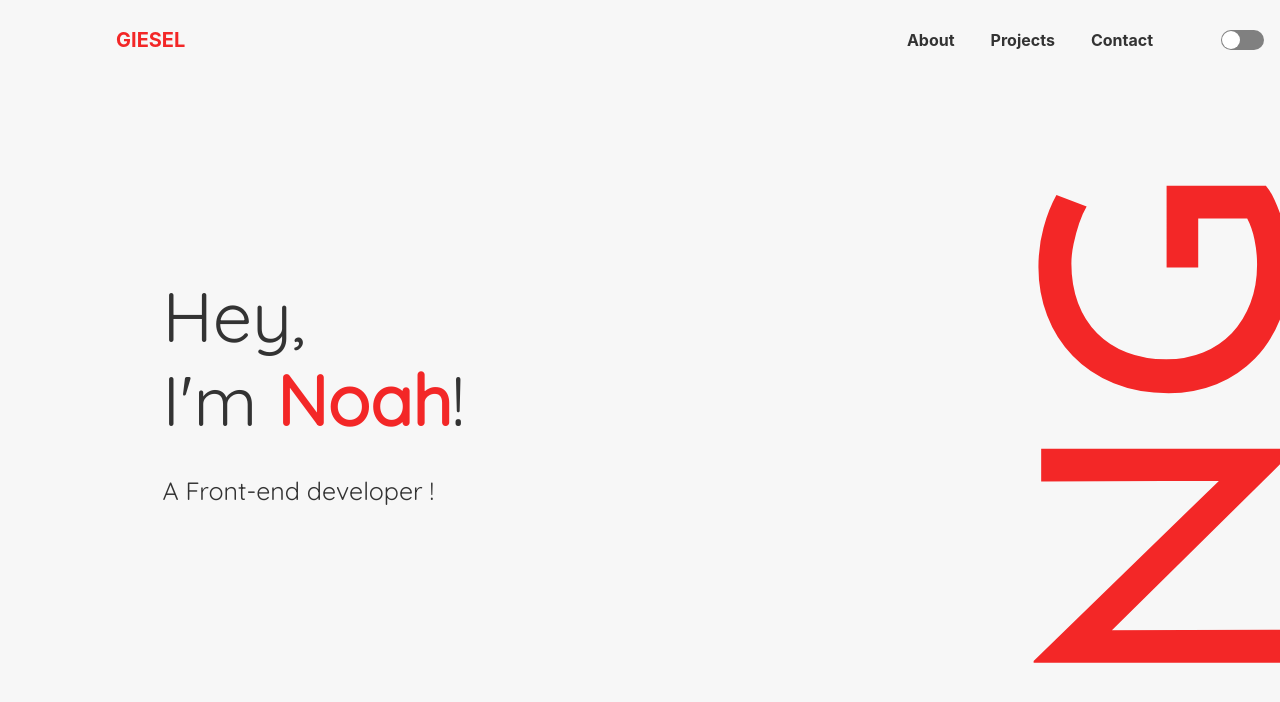
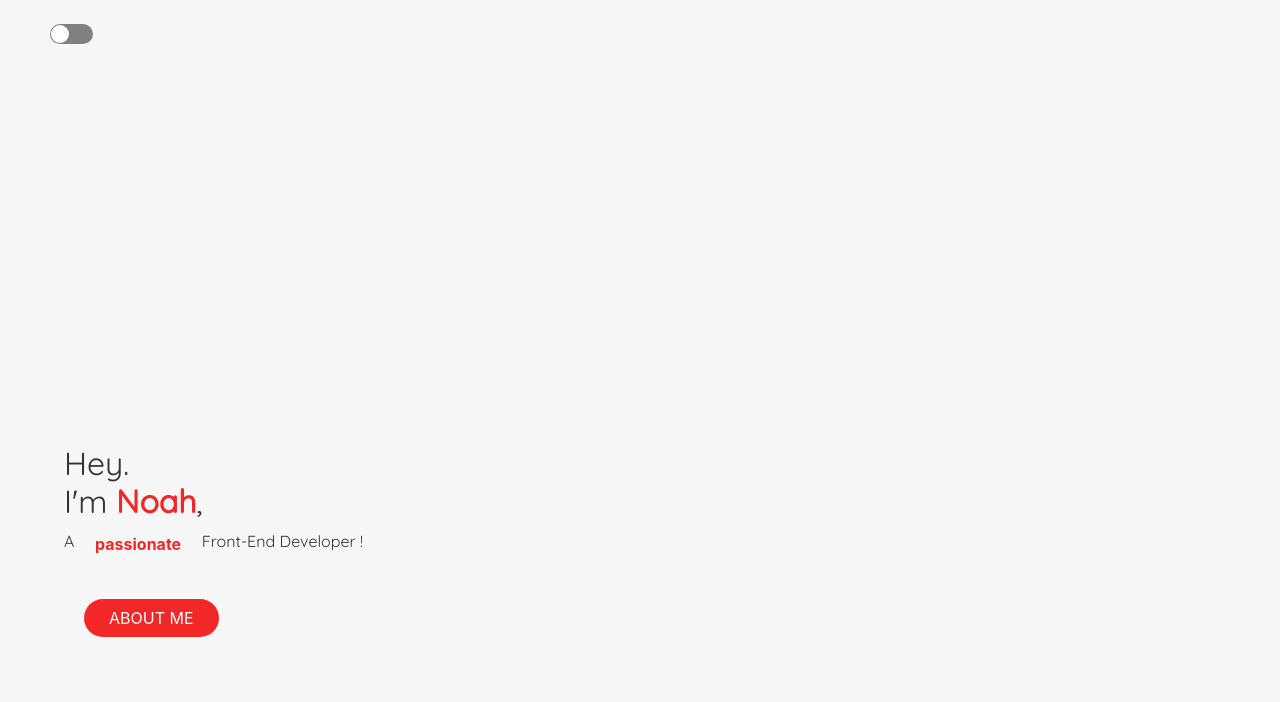
Before and after one commit to NoahGiesel/Personal-Portfolio, a plain HTML site: page index.html in a window 1280 px wide. Drawn offline with nearby package versions, Linux system fonts and the light colour scheme.

Commit message:
added landing page UI

```diff
--- a/app.js
+++ b/app.js
@@ -1,3 +1,6 @@
+
+//theme changer
+
 var checkbox = document.querySelector('input[name=theme]');
 
 checkbox.addEventListener('change', function() {
@@ -16,3 +19,59 @@ let trans = () => {
         document.documentElement.classList.remove('transition')
     }, 1000)
 }
+
+
+
+//nav
+let aperto = false;
+
+
+const navSlide  = () => {
+    const burger = document.querySelector('.burger');
+    const nav = document.querySelector('.nav-links');
+    const navLinks = document.querySelectorAll('.nav-links li');
+    const body = document.querySelector('body');
+
+    burger.addEventListener('click',() => {
+        nav.classList.toggle('nav-active');
+        body.classList.toggle("fixedPosition");
+        aperto === false ? aperto = true :  aperto = false;
+         navLinks.forEach(link =>{
+            if(link.style.animation){
+
+                link.style.animation = '';
+            }else {
+                link.style.animation = 'navLinkFade 0.5s ease forwards  .65s';
+           }
+         });
+         burger.classList.toggle('toggle');
+     });
+}
+
+function myFunction() {
+    const burger = document.querySelector('.burger');
+    const nav = document.querySelector('.nav-links');
+    const navLinks = document.querySelectorAll('.nav-links li ');
+    const body = document.querySelector('body');
+    if ($(window).width() < 960) {
+        console.log(aperto);
+
+        if(aperto){
+            body.classList.toggle("fixedPosition");
+            nav.classList.toggle('nav-active');
+            burger.classList.toggle('toggle');
+            navLinks.forEach(link =>{
+                if(link.style.animation){
+
+                    link.style.animation = '';
+                }else {
+                    link.style.animation = 'navLinkFade 0.5s ease forwards  .65s';
+               }
+             });
+         }
+         aperto === false ? aperto = true :  aperto = false;
+        }
+  }
+
+
+navSlide();
--- a/css/style.scss
+++ b/css/style.scss
@@ -12,17 +12,23 @@
     margin: 0 ;
     padding: 0;
 }
+
+
 h2 ,
 p {
     font-family: 'Quicksand', sans-serif;
+}
 
-}
+input, button, submit { border:none; }
+
+
 html {
     --bg :#f7f7f7;
-    --bg-panel :#f7f7f779;
+    --bg-panel :#f8f0ee;
     --color-heading: #333;
     --color-text : #333333;
     --color-red : #f32727;
+    --buttons : #f32727;
 }
 
 html[data-theme='dark'] {
@@ -31,6 +37,7 @@ html[data-theme='dark'] {
     --color-heading: #3694ff;
     --color-text : #f0f0f0;
     --color-red : #f7f7f7;
+    --buttons : #3694ff;
 
 }
 
@@ -42,79 +49,6 @@ html, body {
     background-color: var(--bg);
     overflow-x: hidden;
 
-}
-
-.navbar {
-    background-color: var(--bg-panel);
-    height: 10vh;
-
-    .navbar-brand {
-        color: var(--color-red);
-        font-weight: bold;
-        text-transform: uppercase;
-        margin-left: 100px;
-    }
-
-
-    #navbarNav ul li a {
-        text-decoration: none;
-        color: var(--color-text) ;
-        font-weight: bold;
-        margin: 0 10px;
-    }
-}
-
-
-.landing__section {
-    height: 100%;
-    width: 100%;
-    background-color: var(--bg);
-    display: grid;
-    grid-template-columns: 70% auto;
-
-
-    .landing__section-left {
-        position: relative ;
-
-        .contain {
-            position: absolute;
-            left: 35%;
-            top: 50%;
-            transform: translate(-50%,-50%);
-
-            h2 {
-                font-size: 70px;
-                color: var(--color-heading);
-
-                .noah {
-                    color: var(--color-red);
-                    font-weight: bold;
-                }
-            }
-            p {
-                margin-top: 30px;
-                font-size: 25px;
-                width: 100%;
-                color: var(--color-text)
-            }
-        }
-    }
-
-    .landing__section-right {
-        position: relative ;
-
-        h1 {
-            position: absolute;
-            right: -50%;
-            top: 55%;
-            transform: rotate(-90deg) translateX(40%);
-            font-size: 340px;
-            color: var(--color-red);
-            font-family: 'Josefin Sans', sans-serif;
-
-
-        }
-    }
 }
 
 
@@ -171,3 +105,92 @@ html.transition *:after {
   transition: all 750ms !important;
   transition-delay: 0 !important;
 }
+
+
+
+
+// navigation
+
+
+
+//landing section
+
+
+.landing__section {
+    width: 100%;
+    height: 100%;
+    background-color: var(--bg);
+    position: relative;
+
+    .text__section {
+        position: absolute ;
+        left: 5%;
+        top: 50%;
+
+        h2 {
+            color: var(--color-text);
+        }
+
+
+        span {
+            color: var(--color-red);
+            font-weight: bold;
+        }
+
+        .all-text  {
+            width: 100%;
+            display: flex;
+        }
+
+        p  {
+            color: var(--color-text);
+        }
+
+        .slider {
+            height: 28px;
+            padding: 0 10px;
+            overflow: hidden;
+        }
+
+        .slider div {
+            color:var(--buttons);
+            font-weight: bold;
+            margin-bottom: 19px;
+            padding: 3px 10px;
+            text-align: center;
+            box-sizing: border-box;
+        }
+        .slider-text1 {
+            background-color: #3694ff00;
+            animation: slide  6500ms linear infinite ;
+         }
+        .slider-text2 {
+            background-color: #e9cb4400;
+         }
+        .slider-text3 {
+            background-color: #f33b0d00;
+         }
+
+
+         @keyframes slide {
+             0%{ margin-top: -150px}
+             5%{ margin-top: -100px}
+             33%{margin-top: -100px}
+             38%{margin-top: -50px}
+             66%{margin-top: -50px}
+             70%{margin-top: 0px}
+             100%{margin-top:  0px}
+         }
+
+        button {
+            padding: 7px 25px ;
+            background-color: var(--buttons);
+            border-radius: 20px;
+            color: #fff;
+            margin: 30px  20px;
+        }
+    }
+
+
+
+}
--- a/index.html
+++ b/index.html
@@ -5,6 +5,8 @@
     <meta name="viewport" content="width=device-width, initial-scale=1.0">
     <meta http-equiv="X-UA-Compatible" content="ie=edge">
     <title>Document</title>
+    <link rel="stylesheet" href="https://use.fontawesome.com/releases/v5.8.2/css/all.css" integrity="sha384-oS3vJWv+0UjzBfQzYUhtDYW+Pj2yciDJxpsK1OYPAYjqT085Qq/1cq5FLXAZQ7Ay" crossorigin="anonymous">
+
     <link rel="stylesheet" href="https://stackpath.bootstrapcdn.com/bootstrap/4.3.1/css/bootstrap.min.css" integrity="sha384-ggOyR0iXCbMQv3Xipma34MD+dH/1fQ784/j6cY/iJTQUOhcWr7x9JvoRxT2MZw1T" crossorigin="anonymous">
 
     <link rel="stylesheet" href="css/style.css">
@@ -12,45 +14,35 @@
 <body>
 
 
+    <!-- navigation
 
-    <nav class="navbar navbar-expand-lg fixed-top">
-        <a class="navbar-brand" href="#">Giesel</a>
-        <button class="navbar-toggler" type="button" data-toggle="collapse" data-target="#navbarNav" aria-controls="navbarNav" aria-expanded="false" aria-label="Toggle navigation">
-          <span class="navbar-toggler-icon"></span>
-        </button>
-        <div class="collapse navbar-collapse " id="navbarNav">
-          <ul class="navbar-nav ml-auto ">
-            <li class="nav-item">
-              <a class="nav-link" href="#">About</a>
-            </li>
-            <li class="nav-item">
-              <a class="nav-link" href="#">Projects</a>
-            </li>
-            <li class="nav-item">
-              <a class="nav-link" href="#">Contact</a>
-            </li>
             <input type="checkbox" id="switch" name="theme" /><label for="switch">Toggle</label>
+-->
 
-           </ul>
+<input type="checkbox" id="switch" name="theme" /><label for="switch">Toggle</label>
+
+    <!-- landing page -->
+    <div class="landing__section">
+
+        <div class="img__landing">
         </div>
-      </nav>
+
+        <div class="text__section">
+            <h2>Hey. <br> I'm <span>Noah</span>,</h2>
+            <div class="all-text">
+            <p>A </p>
+            <div class="slider">
+                <div class="slider-text1">passionate</div>
+                <div class="slider-text2">committed</div>
+                <div class="slider-text3">self-taught</div>
+            </div>
+            <p>Front-End Developer !</p>
+            </div>
+            <button>ABOUT ME</button>
+        </div>
 
 
 
-
-
-
-    <div class="landing__section">
-        <div class="landing__section-left">
-            <div class="contain">
-                <h2>Hey, <br> I'm  <span class="noah"> Noah</span>!</h2>
-                <p>A <span class="selection"></span>  Front-end developer ! </p>
-            </div>
-        </div>
-
-        <div class="landing__section-right">
-            <h1>NG</h1>
-        </div>
     </div>
 
 
@@ -59,6 +51,9 @@
     <script src="https://code.jquery.com/jquery-3.3.1.slim.min.js" integrity="sha384-q8i/X+965DzO0rT7abK41JStQIAqVgRVzpbzo5smXKp4YfRvH+8abtTE1Pi6jizo" crossorigin="anonymous"></script>
     <script src="https://cdnjs.cloudflare.com/ajax/libs/popper.js/1.14.7/umd/popper.min.js" integrity="sha384-UO2eT0CpHqdSJQ6hJty5KVphtPhzWj9WO1clHTMGa3JDZwrnQq4sF86dIHNDz0W1" crossorigin="anonymous"></script>
     <script src="https://stackpath.bootstrapcdn.com/bootstrap/4.3.1/js/bootstrap.min.js" integrity="sha384-JjSmVgyd0p3pXB1rRibZUAYoIIy6OrQ6VrjIEaFf/nJGzIxFDsf4x0xIM+B07jRM" crossorigin="anonymous"></script>
+
+    <script src="http://code.jquery.com/jquery-1.10.2.js"></script>
+    <script src="http://maxcdn.bootstrapcdn.com/bootstrap/3.2.0/js/bootstrap.min.js"></script>
     <script src="app.js"></script>
 </body>
 </html>
```
Also changed, not shown: css/style.css, logo_landingpage.png (added), 1 other file.
